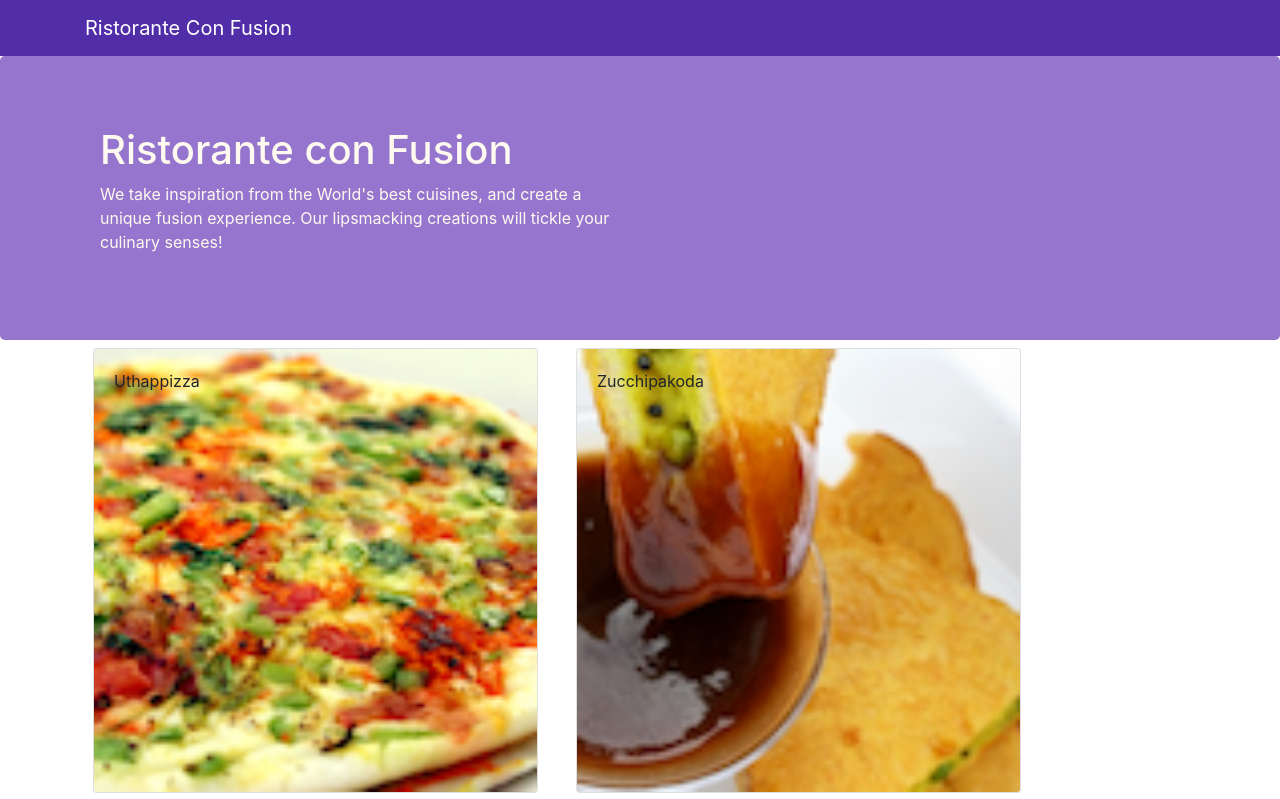
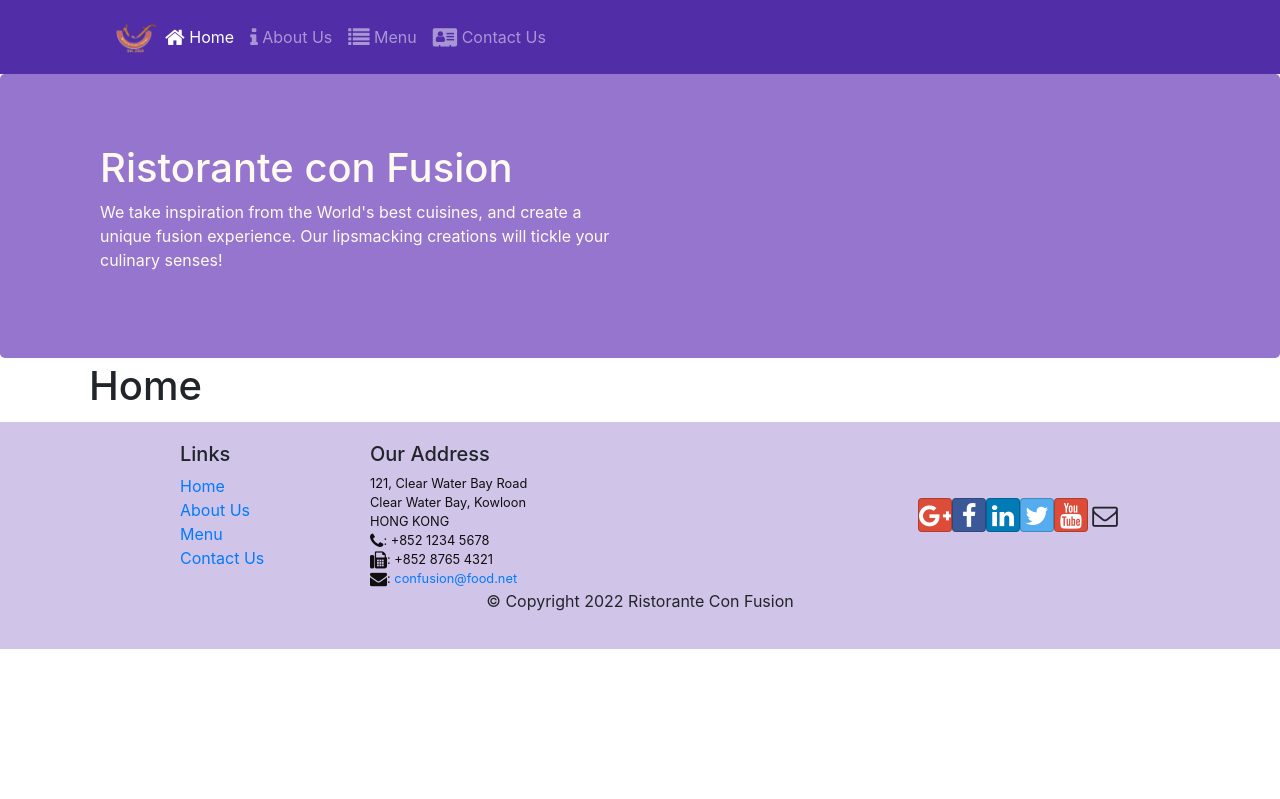
Before and after one commit to rbanerjee78/RestaurantApp, a React (Create React App) app: page /home in a window 1280 px wide. Shown: the top 799 px of the page. Built offline with nearby package versions, Linux system fonts and the light colour scheme.

Commit message:
React Router

```diff
--- a/package.json
+++ b/package.json
@@ -11,7 +11,9 @@
     "font-awesome": "4.7.0",
     "react": "^18.2.0",
     "react-dom": "^18.2.0",
+    "react-is": "^18.2.0",
     "react-popper": "0.9.2",
+    "react-router-dom": "5.2.0",
     "react-scripts": "^5.0.1",
     "reactstrap": "5.0.0",
     "web-vitals": "^2.1.4"
--- a/src/App.css
+++ b/src/App.css
@@ -22,6 +22,10 @@
   color:floralwhite;
 }
 
+.card{
+ cursor: pointer;
+}
+
 address{
   font-size:80%;
   margin:0px;
--- a/src/App.js
+++ b/src/App.js
@@ -1,12 +1,15 @@
 import React, { Component } from 'react';
 import Main from './components/MainComponent';
+import { BrowserRouter } from 'react-router-dom';
 
 class App extends Component {
 render() {
     return (
+      <BrowserRouter>
       <div>
        <Main></Main>
       </div>
+      </BrowserRouter>
     );
   }
 }
--- a/src/components/FooterComponent.js
+++ b/src/components/FooterComponent.js
@@ -1,4 +1,5 @@
 import React from 'react';
+import {Link} from 'react-router-dom';
 
 function Footer(props){
 return(<div className="footer">
@@ -7,10 +8,10 @@
         <div className="col-4 offset-1 col-sm-2">
             <h5>Links</h5>
             <ul className="list-unstyled">
-                <li><a href="/#">Home</a></li>
-                <li><a href="/#">About</a></li>
-                <li><a href="/#">Menu</a></li>
-                <li><a href="/#">Contact</a></li>
+                        <li><Link to='/home'>Home</Link></li>
+                        <li><Link to='/aboutus'>About Us</Link></li>
+                        <li><Link to='/menu'>Menu</Link></li>
+                        <li><Link to='/contactus'>Contact Us</Link></li>
             </ul>
         </div>
         <div className="col-7 col-sm-5">
--- a/src/components/HeaderComponent.js
+++ b/src/components/HeaderComponent.js
@@ -1,13 +1,51 @@
 import React, { Component} from "react";
-import { Navbar, NavbarBrand,  Jumbotron } from 'reactstrap';
+import { Navbar, NavbarBrand, Nav, NavbarToggler, Collapse, NavItem, Jumbotron } from 'reactstrap';
+import { NavLink } from "react-router-dom";
 
 class Header extends Component{
+    constructor(props) {
+        super(props);
+
+        this.toggleNav = this.toggleNav.bind(this);
+        this.state = {
+          isNavOpen: false
+        };
+      }
+
+      toggleNav() {
+        this.setState({
+          isNavOpen: !this.state.isNavOpen
+        });
+      }
+
+
     render(){
         return(
             <React.Fragment>
                   <Navbar dark>
           <div className="container">
-            <NavbarBrand href="/">Ristorante Con Fusion</NavbarBrand>
+          <Navbar dark expand="md">
+                    <div className="container">
+                        <NavbarToggler onClick={this.toggleNav} />
+                        <NavbarBrand className="mr-auto" href="/"><img src='assets/images/logo.png' height="30" width="41" alt='Ristorante Con Fusion' /></NavbarBrand>
+                        <Collapse isOpen={this.state.isNavOpen} navbar>
+                            <Nav navbar>
+                            <NavItem>
+                                <NavLink className="nav-link"  to='/home'><span className="fa fa-home fa-lg"></span> Home</NavLink>
+                            </NavItem>
+                            <NavItem>
+                                <NavLink className="nav-link" to='/aboutus'><span className="fa fa-info fa-lg"></span> About Us</NavLink>
+                            </NavItem>
+                            <NavItem>
+                                <NavLink className="nav-link"  to='/menu'><span className="fa fa-list fa-lg"></span> Menu</NavLink>
+                            </NavItem>
+                            <NavItem>
+                                <NavLink className="nav-link" to='/contactus'><span className="fa fa-address-card fa-lg"></span> Contact Us</NavLink>
+                            </NavItem>
+                            </Nav>
+                        </Collapse>
+                    </div>
+                </Navbar>
           </div>
         </Navbar>
         <Jumbotron>
--- /dev/null
+++ b/src/components/HomeComponent.js
@@ -0,0 +1,11 @@
+import React from "react";
+
+function Home(props){
+    return(
+        <div className="container">
+            <h1>Home</h1>
+        </div>
+    );
+}
+
+export default Home;
--- a/src/components/MainComponent.js
+++ b/src/components/MainComponent.js
@@ -1,9 +1,12 @@
 import React, { Component } from 'react';
+import {Switch, Route, Redirect } from 'react-router-dom';
+import Home from './HomeComponent';
 import Menu from './MenuComponent';
-import DishDetail from './DishdetailComponent';
 import { DISHES } from '../shared/dishes';
 import Header from './HeaderComponent';
 import Footer from './FooterComponent';
+
+
 
 class Main extends Component {
 
@@ -11,23 +14,32 @@
     super(props);
     this.state = {
         dishes: DISHES,
-        selectedDish: {}
+
     };
   }
 
-  onDishSelect(dishId) {
-    this.setState({ selectedDish: dishId});
 
-  }
 
   render() {
+
+    const HomePage = ()=>{
+      return(
+        <Home />
+      )
+    }
+
+
     return (
 
       <div>
        <Header />
         <div className="row col-12 m-1">
-        <Menu dishes={this.state.dishes} onClick={(dishId) => this.onDishSelect(dishId)} />
-        <DishDetail selectedDish={this.state.dishes.filter((dish) => dish.id === this.state.selectedDish)[0]} />
+      <Switch>
+        <Route path='/home' component={HomePage} />
+        <Route exact path="/menu" component={() => <Menu dishes={this.state.dishes} />} />
+        <Redirect  to="/home" />
+
+      </Switch>
         </div>
         <Footer />
         </div>
--- a/src/index.js
+++ b/src/index.js
@@ -11,9 +11,9 @@
 
 const root = ReactDOM.createRoot(document.getElementById('root'));
 root.render(
-  <React.StrictMode>
+
     <App />
-  </React.StrictMode>
+
 );
 
 // If you want to start measuring performance in your app, pass a function
```
Also changed, not shown: 1 other file (tests, documents, lock files or other folders).
